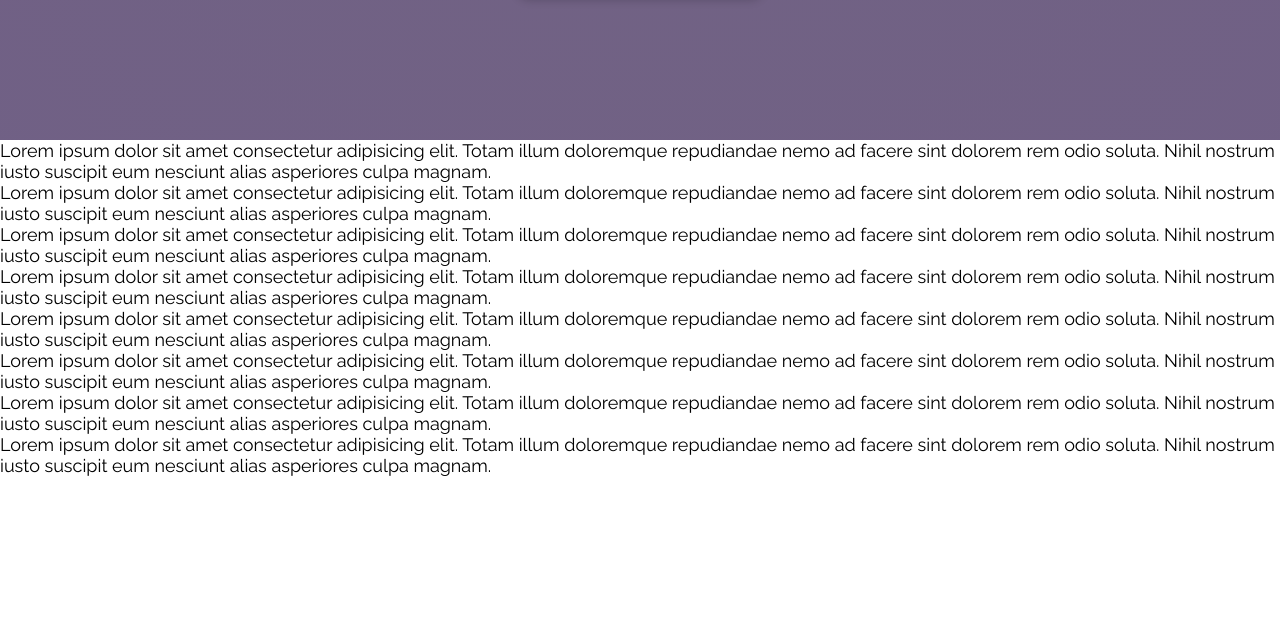
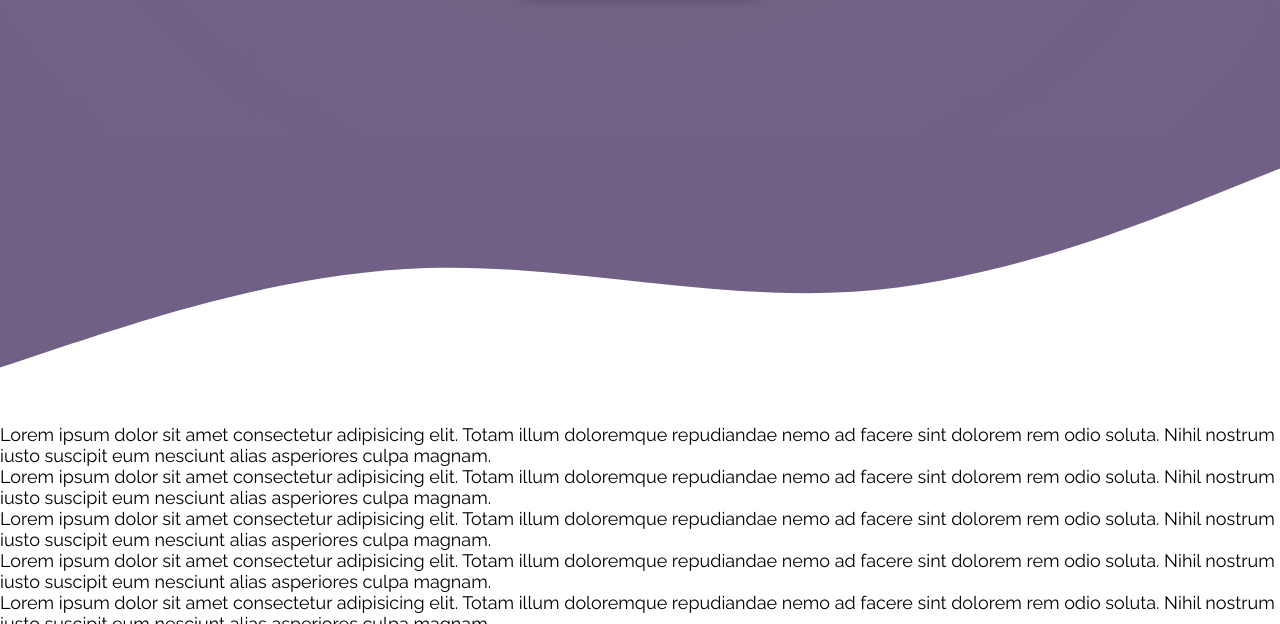
Before and after one commit to TuomasMattila/OulUni, a plain HTML site: page index.html in a window 1280 px wide. Shown: the part 660-1284 px from the top of the page. Before the commit the page ends 1136 px from the top, so only its background shows below. Drawn offline with Linux system fonts and the light colour scheme.

Commit message:
some changes

```diff
--- a/index.html
+++ b/index.html
@@ -75,13 +75,13 @@
             </div>
 
         </div>
-<!--         <div id="firstWave">
+        <div id="firstWave">
             <svg xmlns="http://www.w3.org/2000/svg" viewBox="0 0 1440 320">
                 <path fill="var(--color-secondary)" fill-opacity="1"
                     d="M0,32L80,64C160,96,320,160,480,170.7C640,181,800,139,960,144C1120,149,1280,203,1360,229.3L1440,256L1440,0L1360,0C1280,0,1120,0,960,0C800,0,640,0,480,0C320,0,160,0,80,0L0,0Z">
                 </path>
             </svg>
-        </div> -->
+        </div>
 
         <p>Lorem ipsum dolor sit amet consectetur adipisicing elit. Totam illum doloremque repudiandae nemo ad facere
             sint dolorem rem odio soluta. Nihil nostrum iusto suscipit eum nesciunt alias asperiores culpa magnam.</p>
--- a/style.css
+++ b/style.css
@@ -1,6 +1,6 @@
 :root {
 
-    /* Colors */
+    /* COLORS */
 
     /* Sinapinkeltainen */
     --primary: 42, 75%;
```
Also changed, not shown: script.js (+16 -1 lines).
